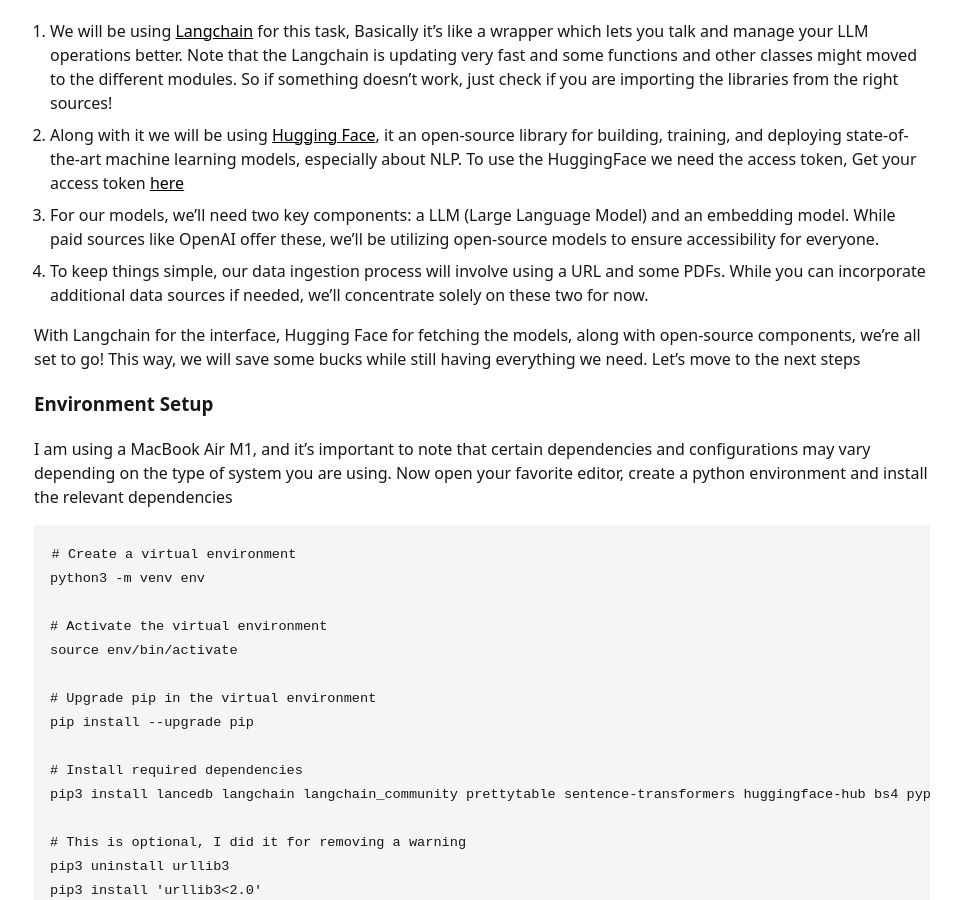
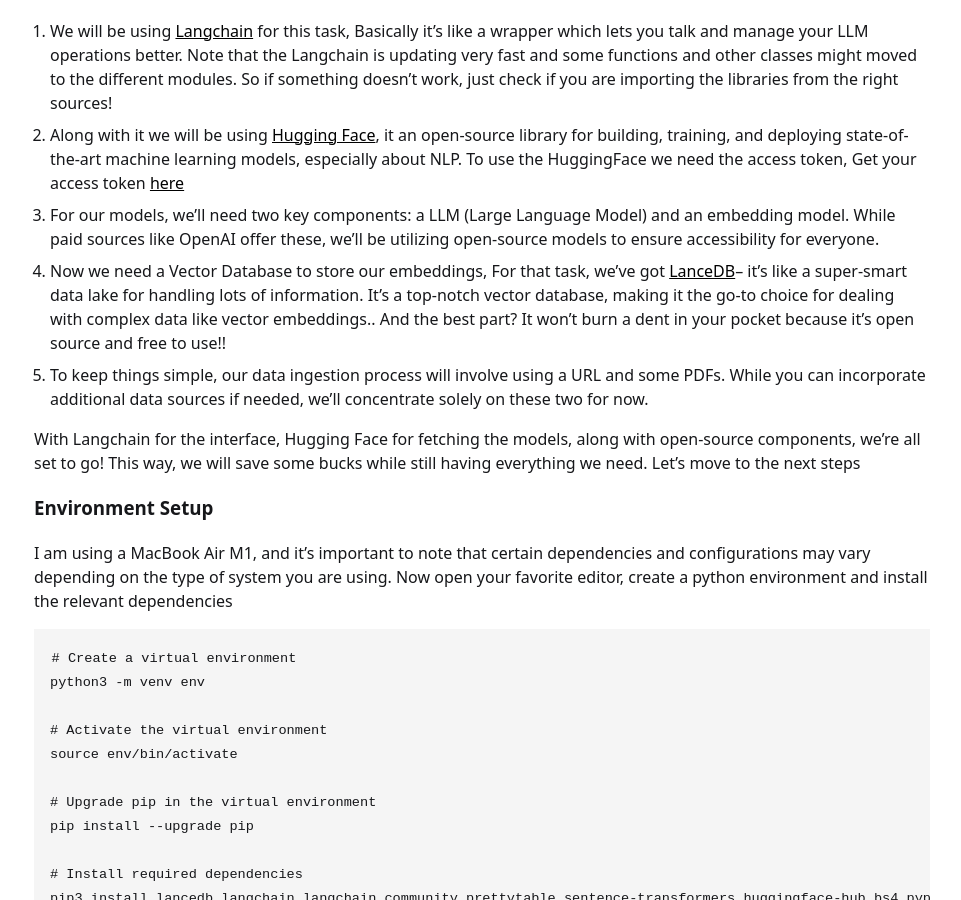
Before and after one commit to vipul-maheshwari/vipul-maheshwari.github.io, a Jekyll site: the page built from _posts/2024-02-14-rag-application-with-langchain.markdown, in a window 1280 px wide and 900 px high, scrolled down 3073 px. Shown: the whole window, without its empty margins (158-1119 px from the left). Built offline with Jekyll 4.4.1, drawn with Linux system fonts in a browser that asks for light colours.

```diff
--- a/_posts/2024-02-14-rag-application-with-langchain.markdown
+++ b/_posts/2024-02-14-rag-application-with-langchain.markdown
@@ -60,6 +60,8 @@
 2. Along with it we will be using [Hugging Face](https://huggingface.co/),  it  an open-source library for building, training, and deploying state-of-the-art machine learning models, especially about NLP. To use the HuggingFace we need the access token, Get your access token [here](https://huggingface.co/docs/hub/security-tokens)
 
 3. For our models, we'll need two key components: a LLM (Large Language Model) and an embedding model. While paid sources like OpenAI offer these, we'll be utilizing open-source models to ensure accessibility for everyone.
+
+4. Now we need a Vector Database to store our embeddings, For that task, we've got [LanceDB](https://lancedb.com/)– it's like a super-smart data lake for handling lots of information. It's a top-notch vector database, making it the go-to choice for dealing with complex data like vector embeddings.. And the best part? It won't burn a dent in your pocket because it's open source and free to use!!
 
 4. To keep things simple, our data ingestion process will involve using a URL and some PDFs. While you can incorporate additional data sources if needed, we'll concentrate solely on these two for now.
 
```
